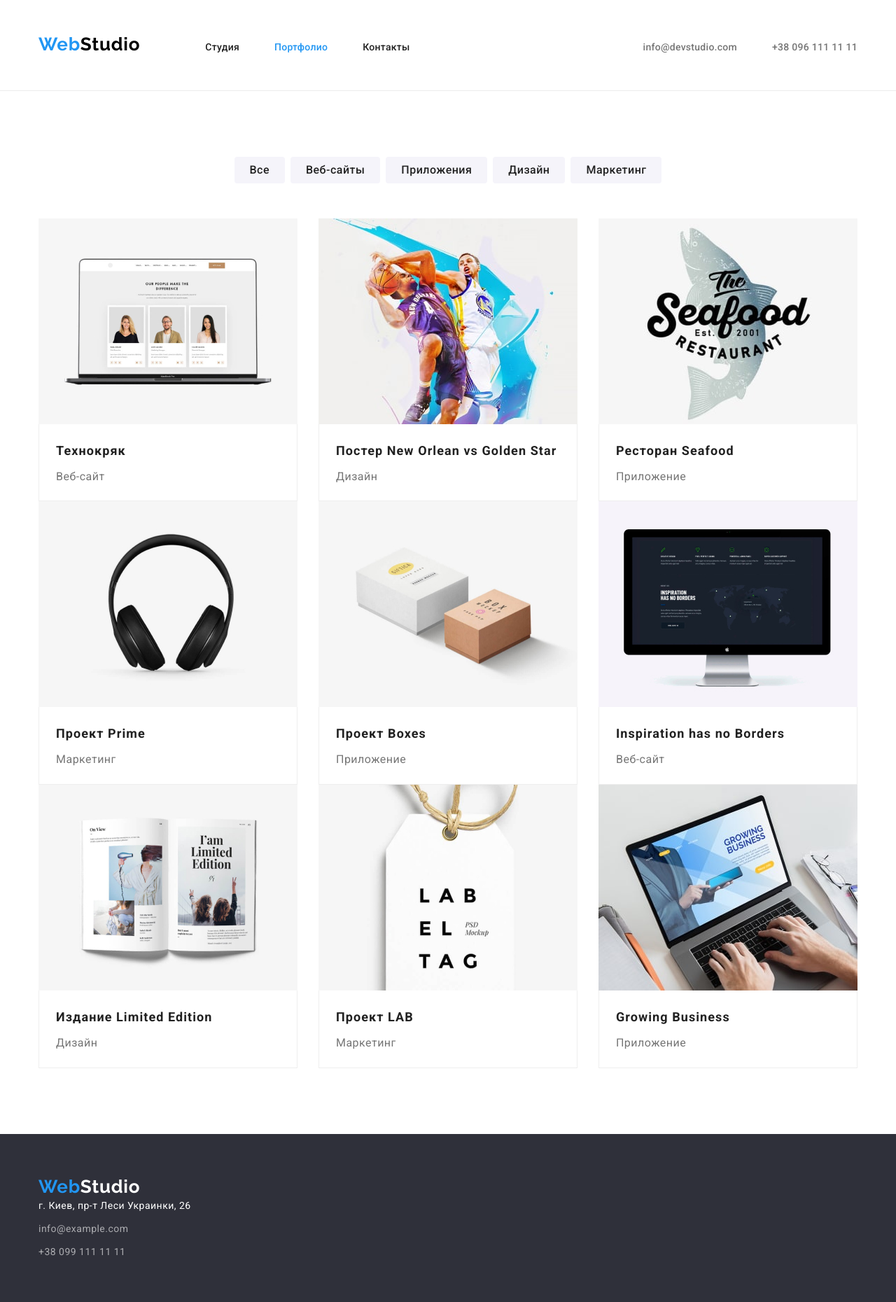
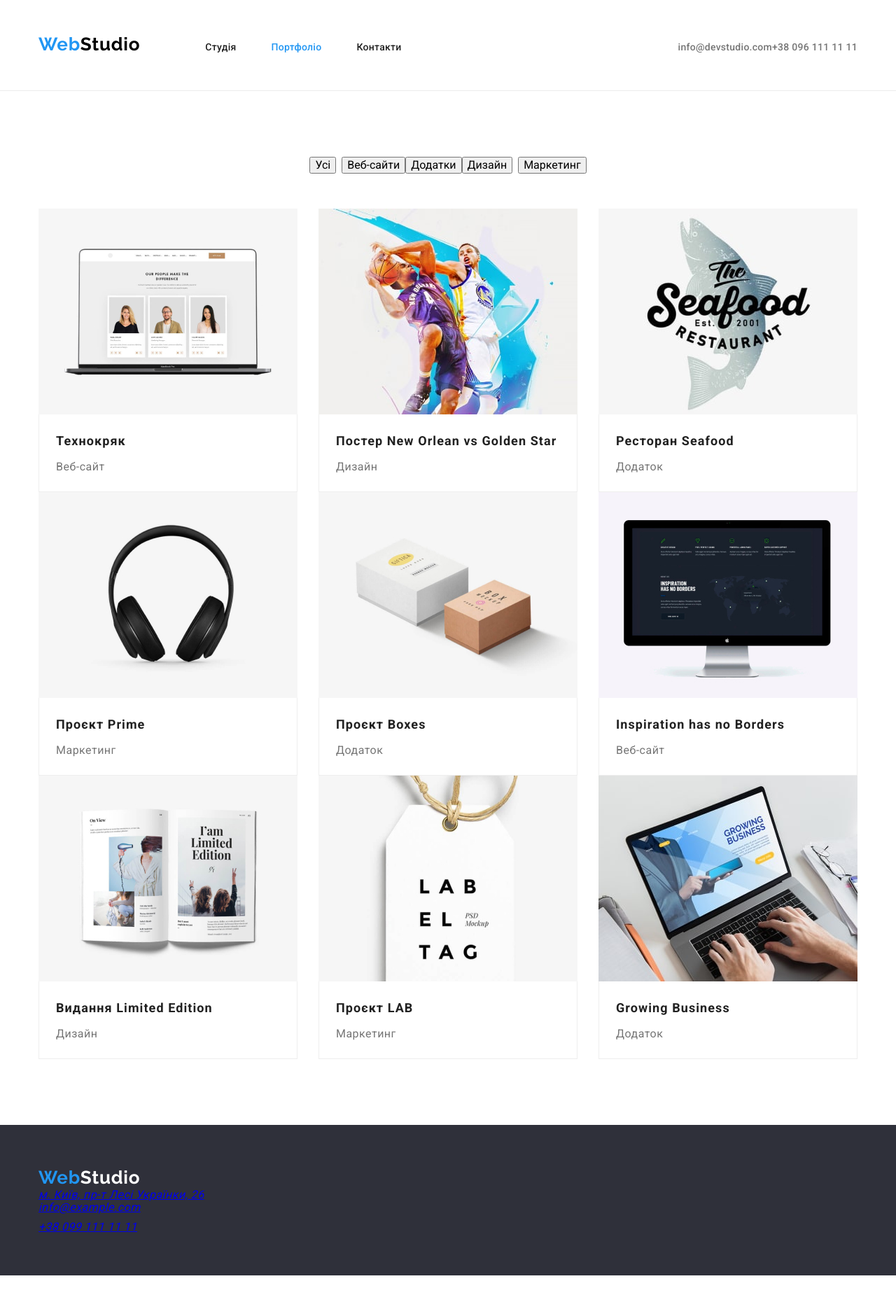
Before and after one commit to DenisOrlenko/goit-markup-hw-03, a plain HTML site: page portfolio.html in a window 1280 px wide. Shown: the whole page at 70% size. After the commit the page ends 1822 px from the top, so only its background shows below. Drawn offline with nearby package versions, Linux system fonts and the light colour scheme.

Commit message:
portfolio

```diff
--- a/portfolio.html
+++ b/portfolio.html
@@ -1,14 +1,13 @@
 <!DOCTYPE html>
-<html lang="ru">
-
+<html lang="uk">
 <head>
   <meta charset="utf-8">
-  <meta name="description" content="Предоставление услуг Веб разработки" />
-  <title>Веб студия</title>
+  <meta name="description" content="Надання послуг Веб-розробки" />
+  <title>Портфоліо</title>
   <!-- Добавление шрифтов Google-fonts -->
   <link rel="preconnect" href="https://fonts.googleapis.com">
   <link rel="preconnect" href="https://fonts.gstatic.com" crossorigin>
-  <link href="https://fonts.googleapis.com/css2?family=Raleway:wght@700&family=Roboto:wght@400;500;700;900&display=swap"
+  <link href="https://fonts.googleapis.com/css2?family=Raleway:wght@700&family=Roboto:wght@400;500;700&display=swap"
     rel="stylesheet">
   <!-- Добавление Modern-normalize -->
   <link rel="stylesheet" href="https://cdnjs.cloudflare.com/ajax/libs/modern-normalize/1.1.0/modern-normalize.min.css"
@@ -17,131 +16,137 @@
   <!-- Ссылка на CSS-файл -->
   <link rel="stylesheet" href="./css/styles.css">
 </head>
-<!-- Body -->
 
+<!--Body -->
 <body>
   <!-- Содержание -->
   <header class="page-header">
     <!-- HEADER -->
     <div class="container">
       <nav class="main-nav">
-        <a class="logo" href="./index.html">Web<span class="accent black">Studio</span></a>
+        <a class="logo link" href="./index.html " lang="en">Web<span class="accent black">Studio</span></a>
         <ul class="site-nav list">
-          <li class="item"><a href="./index.html" class="link">Студия</a></li>
-          <li class="item"><a href="./portfolio.html" class="link current">Портфолио</a></li>
-          <li class="item"><a href="./contacts.html" class="link">Контакты</a></li>
+          <li class="item"><a href="./index.html" class="link">Студія</a></li>
+          <li class="item"><a href="./portfolio.html" class="link current">Портфоліо</a></li>
+          <li class="item"><a href="./contacts.html" class="link">Контакти</a></li>
         </ul>
       </nav>
       <!-- КОНТАКТЫ -->
       <ul class="contact list">
-        <li class="item"><a href="mailto:info@devstudio.com" class="link">info@devstudio.com</a></li>
-        <li class="item"><a href="tel:+380961111111" class="link">+38 096 111 11 11</a></li>
+        <li class="contact-item"><a href="mailto:info@devstudio.com" class="link" lang="en">info@devstudio.com</a></li>
+        <li class="contact-item"><a href="tel:+380961111111" class="link">+38 096 111 11 11</a></li>
       </ul>
-      <!-- HEADER - ПО ДАНИЛКО (РОДИТЕЛЬ-РЕБЕНОК) -->
+    </div>
   </header>
+
   <main>
-    <section class="section directions">
+  <section class="directions section">
     <div class="container">
-        <h1 class="visually-hidden">Портфолио</h1>
+      <h1 class="visually-hidden">Портфоліо</h1>
       <ul class="directions-list list">
         <li class="directions-item">
-            <button class="directions-item-all button">Все</button>
+          <button class="directions-button" type="button">Усі</button>
         </li>
         <li class="directions-item">
-            <button class="directions-item-web button">Веб-сайты</button>
+          <button class="directions-button" type="button">Веб-сайти</button>
+        </li>
+        <li>
+          <button class="directions-button" type="button">Додатки</button>
         </li>
         <li class="directions-item">
-            <button class="directions-item-app button">Приложения</button>
+          <button class="directions-button" type="button">Дизайн</button>
         </li>
         <li class="directions-item">
-            <button class="directions-item-design button">Дизайн</button>
-          </li>
-          <li class="directions-item">
-            <button class="directions-item-market button">Маркетинг</button>
+          <button class="directions-button" type="button">Маркетинг</button>
         </li>
       </ul>
 
       <ul class="example-list list">
         <li class="example-item">
-            <img src="./images/portfolio/Технокряк-img(1).jpg" width="370" height="294" alt="Технокряк">
+          <img class="image" src="./images/portfolio/img1.jpg" width="370" height="294" alt="Технокряк">
           <div class="example-content">
             <h2 class="example-title">Технокряк</h2>
             <p class="example-text">Веб-сайт</p>
           </div>
         </li>
         <li class="example-item">
-            <img src="./images/portfolio/Постер-img (2).jpg" width="370" height="294" alt="Постер">
+          <img class="image" src="./images/portfolio/img2.jpg" width="370" height="294" alt="Постер">
           <div class="example-content">
-              <h2 class="example-title">Постер New Orlean vs Golden Star</span></h2>
+            <h2 class="example-title">Постер <span lang="en">New Orlean vs Golden Star</span></h2>
             <p class="example-text">Дизайн</p>
           </div>
         </li>
         <li class="example-item">
-            <img src="./images/portfolio/Seafood-img (3).jpg" width="370" height="294" alt="Ресторан Сифуд">
+          <img class="image" src="./images/portfolio/img3.jpg" width="370" height="294" alt="Ресторан Сіфуд">
           <div class="example-content">
-              <h2 class="example-title">Ресторан Seafood</h2>
-              <p class="example-text">Приложение</p>
+            <h2 class="example-title">Ресторан <span lang="en">Seafood</span></h2>
+            <p class="example-text">Додаток</p>
           </div>
         </li>
         <li class="example-item">
-            <img src="./images/portfolio/Prime-img (4).jpg" width="370" height="294" alt="Проект Прайм">
+          <img class="image" src="./images/portfolio/img4.jpg" width="370" height="294" alt="Проєкт Прайм">
           <div class="example-content">
-              <h2 class="example-title"> Проект Prime</h2>
+            <h2 class="example-title"> Проєкт <span lang="en">Prime</span></h2>
             <p class="example-text">Маркетинг</p>
           </div>
         </li>
         <li class="example-item">
-            <img src="./images/portfolio/Boxes-img (5).jpg" width="370" height="294" alt="Проект Боксес">
+          <img class="image" src="./images/portfolio/img5.jpg" width="370" height="294" alt="Проект Боксес">
           <div class="example-content">
-              <h2 class="example-title">Проект Boxes</h2>
-              <p class="example-text">Приложение</p>
+            <h2 class="example-title">Проєкт <span lang="en">Boxes</span></h2>
+            <p class="example-text">Додаток</p>
           </div>
         </li>
         <li class="example-item">
-            <img src="./images/portfolio/Inspiration-img (6).jpg" width="370" height="294" alt="Вдохновение без границ">
+          <img class="image" src="./images/portfolio/img6.jpg" width="370" height="294" alt="Натхнення без кордонів">
           <div class="example-content">
-              <h2 class="example-title">Inspiration has no Borders</h2>
+            <h2 class="example-title"><span lang="en">Inspiration has no Borders</span></h2>
             <p class="example-text">Веб-сайт</p>
           </div>
         </li>
         <li class="example-item">
-            <img src="./images/portfolio/Limited-img (7).jpg" width="370" height="294" alt="Издание Ограниченная Серия">
+          <img class="image" src="./images/portfolio/img7.jpg" width="370" height="294" alt="Видання Обмежена серія">
           <div class="example-content">
-              <h2 class="example-title">Издание Limited Edition</h2>
+            <h2 class="example-title">Видання <span lang="en">Limited Edition</span></h2>
             <p class="example-text">Дизайн</p>
           </div>
         </li>
         <li class="example-item">
-            <img src="./images/portfolio/LAB-img (8).jpg" width="370" height="294" alt="Проект ЛАБ">
+          <img class="image" src="./images/portfolio/img8.jpg" width="370" height="294" alt="Проєкт ЛАБ">
           <div class="example-content">
-              <h2 class="example-title">Проект LAB</h2>
+            <h2 class="example-title">Проєкт <span lang="en">LAB</span></h2>
             <p class="example-text">Маркетинг</p>
           </div>
         </li>
         <li class="example-item">
-            <img src="./images/portfolio/Growing-img (9).jpg" width="370" height="294" alt="Растущий бизнес">
+          <img class="image" src="./images/portfolio/img9.jpg" width="370" height="294" alt="Зростаючий бизнес">
           <div class="example-content">
-              <h2 class="example-title"> Growing Business</h2>
-              <p class="example-text">Приложение</p>
+            <h2 class="example-title"><span lang="en">Growing Business</span></h2>
+            <p class="example-text">Додаток</p>
           </div>
         </li>
+      </ul>
     </div>
   </section>
   </main>
+
   <!-- Футер -->
   <footer class="page-footer">
     <div class="container">
-      <a class="logo" href="./index.html">Web<span class="accent white">Studio</span></a>
-      <address class="footer-contacts">
-        <ul class="footer-contacts-list list">
+      <a class="logo link" href="./index.html" lang="en">Web<span class="accent white">Studio</span></a>
+
+      <address class="footer-address">
+        <ul class="address-list list">
           <li class="city-item item">
             <a class="city-link link"
               href="https://www.google.com/maps/d/viewer?mid=10uSM3H-mIU3GznYo2szRIEphczw&ll=50.42732700000001%2C30.538092&z=17"
-              target="_blank" rel="noopener noreferrer">г. Киев, пр-т Леси Украинки, 26</a>
+              target="_blank" rel="noopener noreferrer">м. Київ, пр-т Лесі Українки, 26</a>
           </li>
+
           <li class="mail-item item">
-            <a href="mailto:info@example.com" class="mail-link link">info@example.com</a>
+            <a href="mailto:info@example.com" class="mail-link link" lang="en">info@example.com</a>
           </li>
+
           <li class="phone-item item">
             <a href="tel:+380991111111" class="phone-link link">+38 099 111 11 11</a>
           </li>
```
Lines whose indentation alone changed are shown as unchanged.
